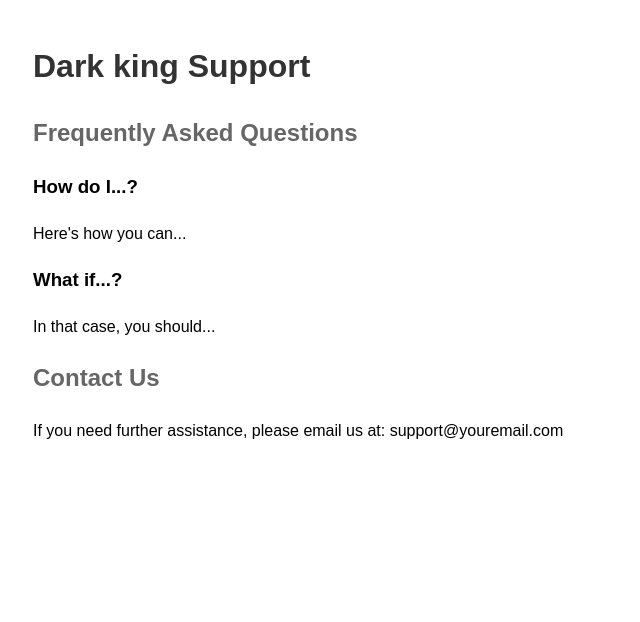
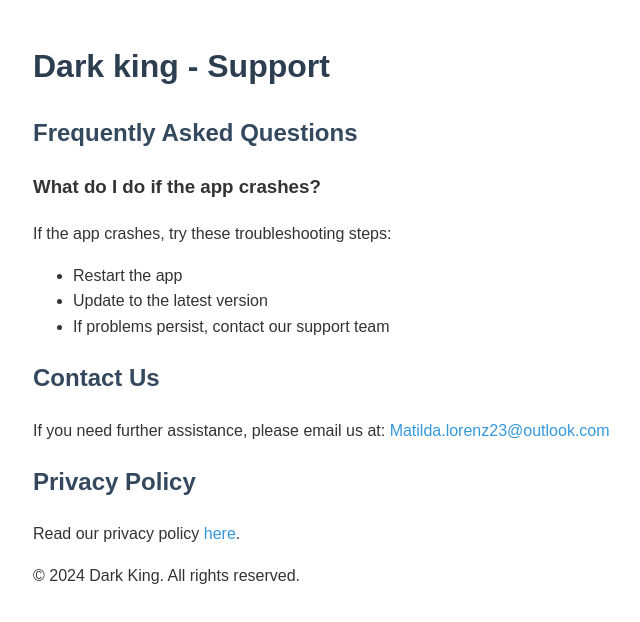
Before and after one commit to Morad11Br/darkking-support, a plain HTML site: page index.html in a window 1280 px wide. Shown: the whole page, without its empty margins (207-847 px from the left). Drawn offline with Linux system fonts and the light colour scheme.

Commit message:
Update index.html
new look

```diff
--- a/index.html
+++ b/index.html
@@ -3,21 +3,52 @@
 <head>
     <meta charset="UTF-8">
     <meta name="viewport" content="width=device-width, initial-scale=1.0">
-    <title>Dark King Support</title>
+    <title>Dark King - Support</title>
     <style>
-        body { font-family: Arial, sans-serif; line-height: 1.6; padding: 20px; max-width: 800px; margin: 0 auto; }
-        h1 { color: #333; }
-        h2 { color: #666; }
+        body {
+            font-family: Arial, sans-serif;
+            line-height: 1.6;
+            color: #333;
+            max-width: 800px;
+            margin: 0 auto;
+            padding: 20px;
+        }
+        h1 {
+            color: #2c3e50;
+        }
+        h2 {
+            color: #34495e;
+        }
+        a {
+            color: #3498db;
+            text-decoration: none;
+        }
+        a:hover {
+            text-decoration: underline;
+        }
     </style>
 </head>
 <body>
-    <h1>Dark king Support</h1>
+    <h1>Dark king - Support</h1>
+
     <h2>Frequently Asked Questions</h2>
-    <h3>How do I...?</h3>
-    <p>Here's how you can...</p>
-    <h3>What if...?</h3>
-    <p>In that case, you should...</p>
+
+    <h3>What do I do if the app crashes?</h3>
+    <p>If the app crashes, try these troubleshooting steps:</p>
+    <ul>
+        <li>Restart the app</li>
+        <li>Update to the latest version</li>
+        <li>If problems persist, contact our support team</li>
+    </ul>
+
     <h2>Contact Us</h2>
-    <p>If you need further assistance, please email us at: support@youremail.com</p>
+    <p>If you need further assistance, please email us at: <a href="Matilda.lorenz23@outlook.com">Matilda.lorenz23@outlook.com</a></p>
+
+    <h2>Privacy Policy</h2>
+    <p>Read our privacy policy <a href="https://www.termsfeed.com/live/4677abd6-0ddd-422d-be6e-5810581a4f16">here</a>.</p>
+
+    <footer>
+        <p>&copy; 2024 Dark King. All rights reserved.</p>
+    </footer>
 </body>
 </html>
```
